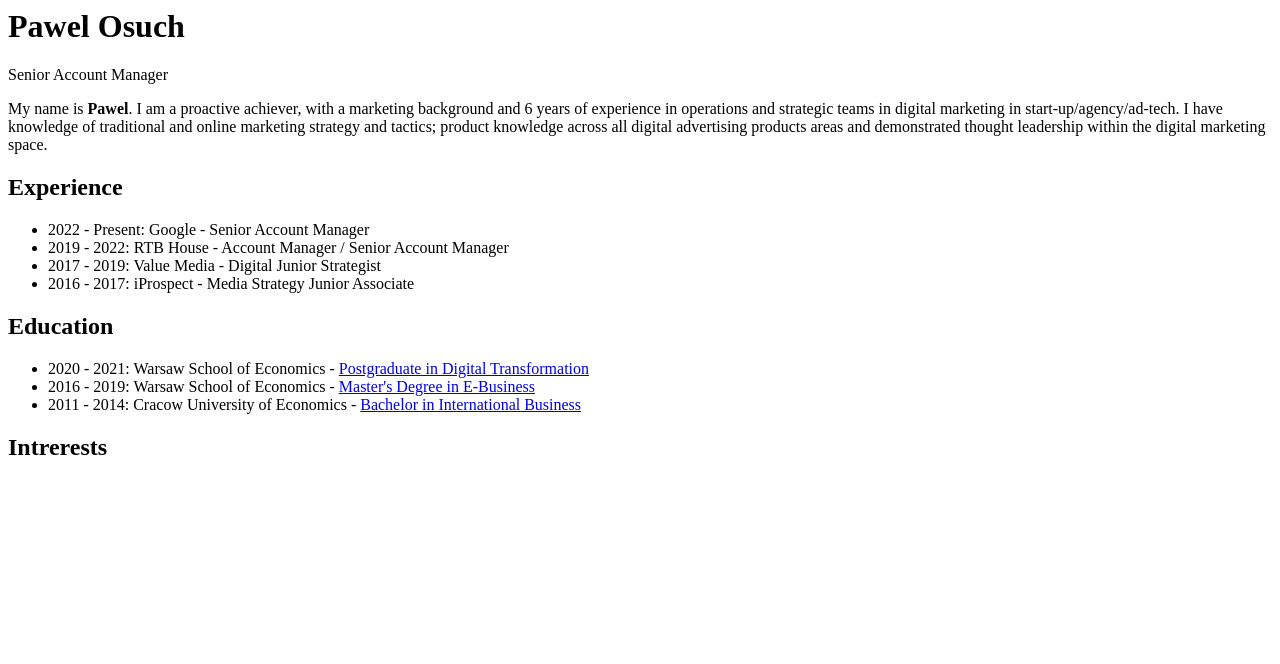
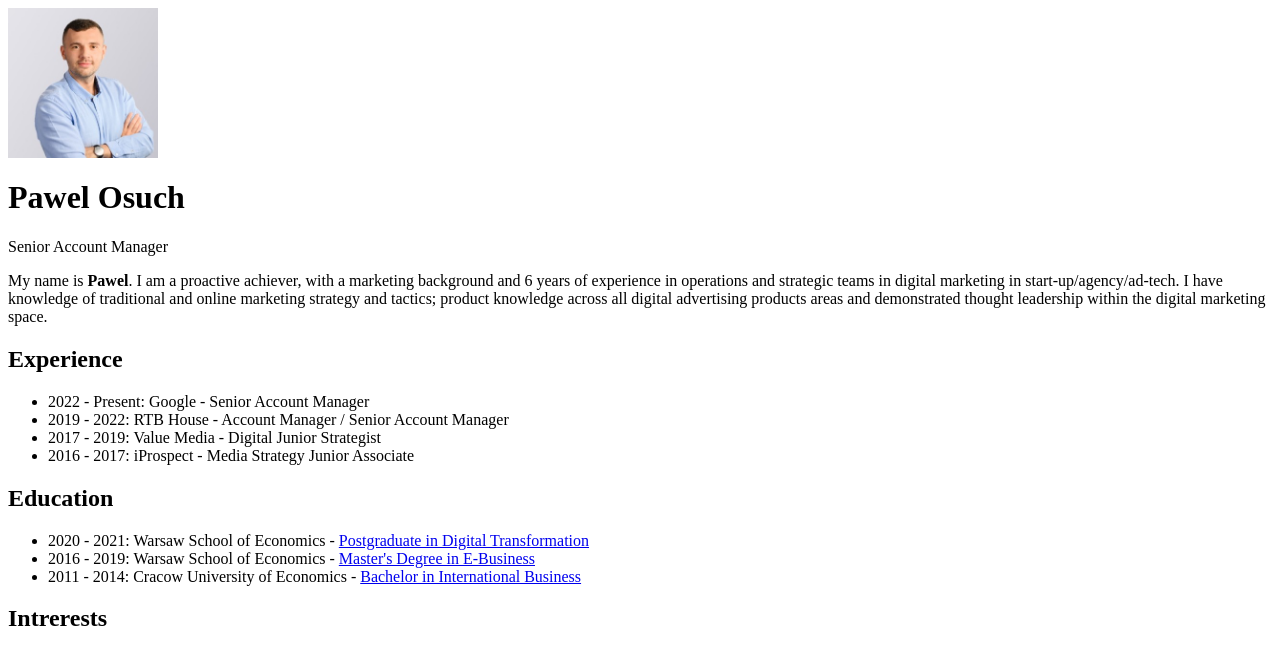
Before and after one commit to paosuch/podstawy-html-css, a plain HTML site: page index.html in a window 1280 px wide. Drawn offline with Linux system fonts and the light colour scheme.

Commit message:
added avatar.jpeg

```diff
--- a/index.html
+++ b/index.html
@@ -1,3 +1,4 @@
+<img src="avatar.jpeg" width="150px" height="150px"></img>
 <h1>Pawel Osuch</h1>
 <span>Senior Account Manager</span>
 <p>
```
Also changed, not shown: avatar.jpeg (added).
